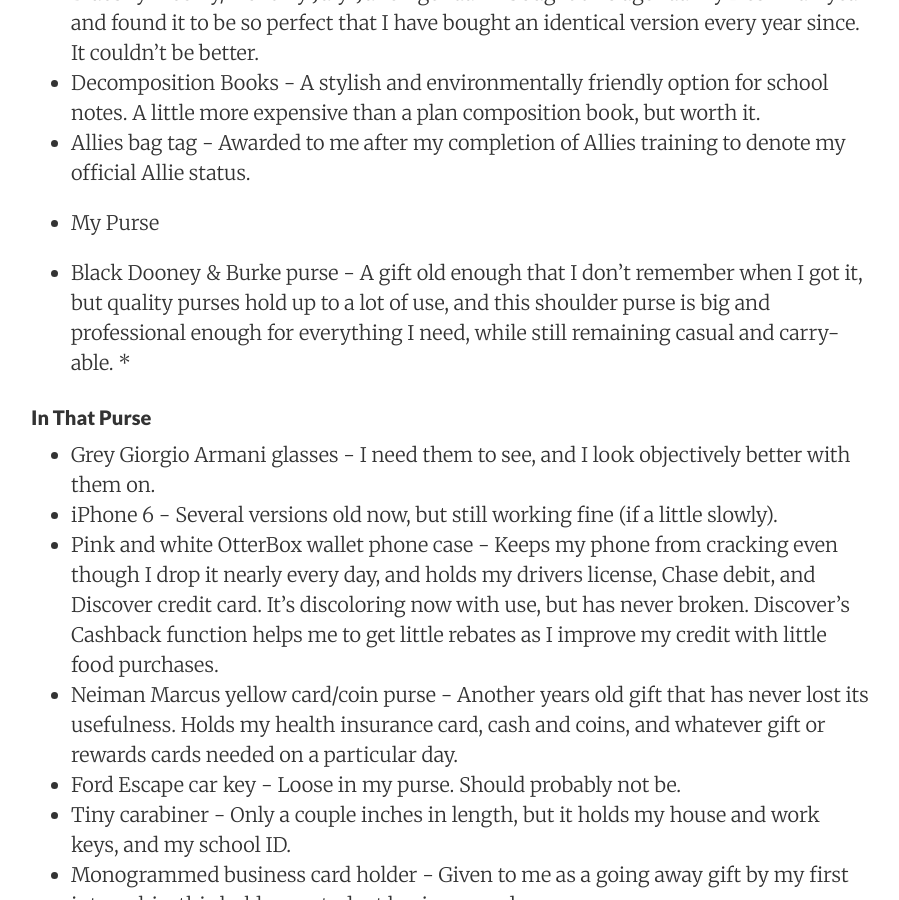
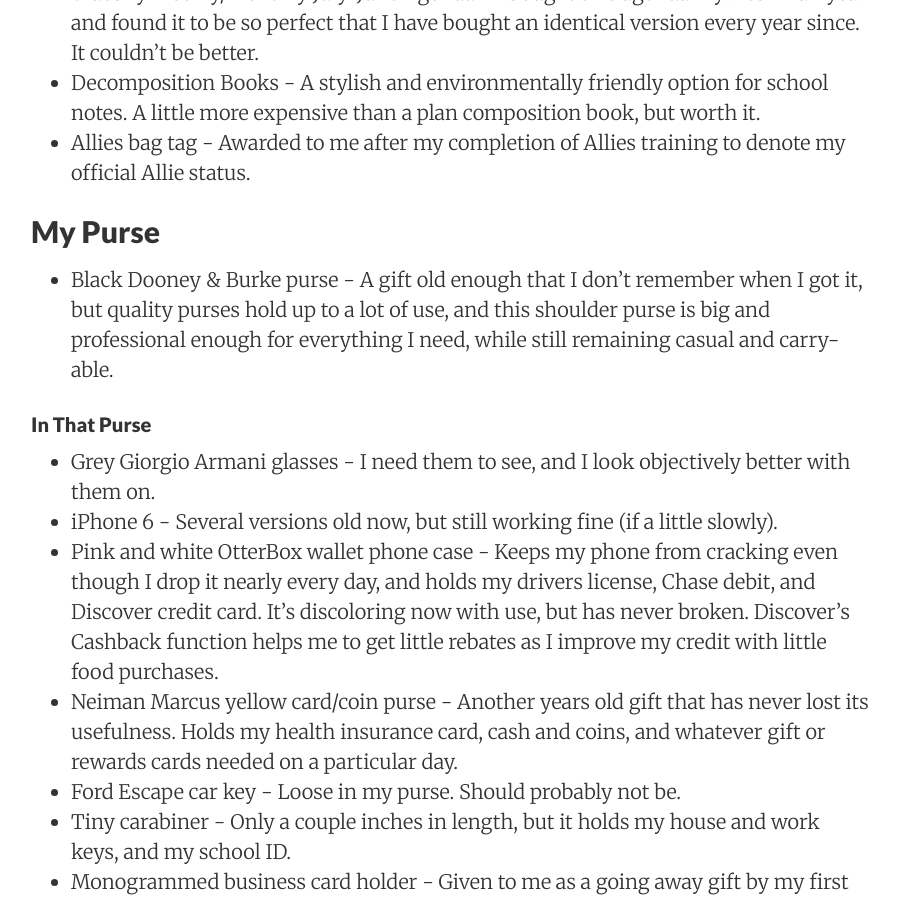
Before and after one commit to DestinyRoseMurphy/DestinyRoseMurphy.github.io, a Jekyll site: the page built from _posts/2017-10-19-Things-I-Own.md, in a window 1280 px wide and 900 px high, scrolled down 1201 px. Shown: the whole window, without its empty margins (189-1088 px from the left). Built offline with Jekyll 4.4.1, drawn with Linux system fonts in a browser that asks for light colours.

```diff
--- a/_posts/2017-10-19-Things-I-Own.md
+++ b/_posts/2017-10-19-Things-I-Own.md
@@ -22,10 +22,9 @@ All of these items survived my purging - below I detail why. If you like somethi
 * Decomposition Books - A stylish and environmentally friendly option for school notes. A little more expensive than a plan composition book, but worth it.
 * Allies bag tag - Awarded to me after my completion of Allies training to denote my official Allie status.
 
-- My Purse
+## My Purse
 
 * Black Dooney & Burke purse - A gift old enough that I don't remember when I got it, but quality purses hold up to a lot of use, and this shoulder purse is big and professional enough for everything I need, while still remaining casual and carry-able.
-*
 
 #### In That Purse
 
```
